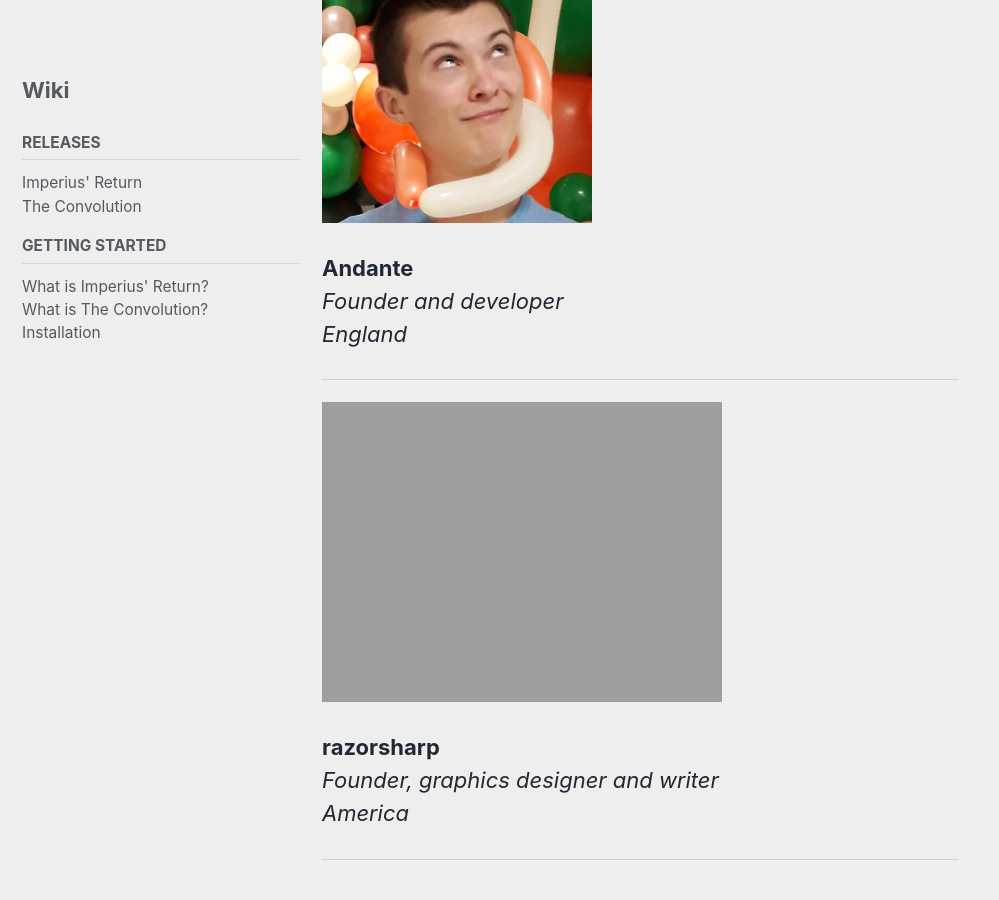
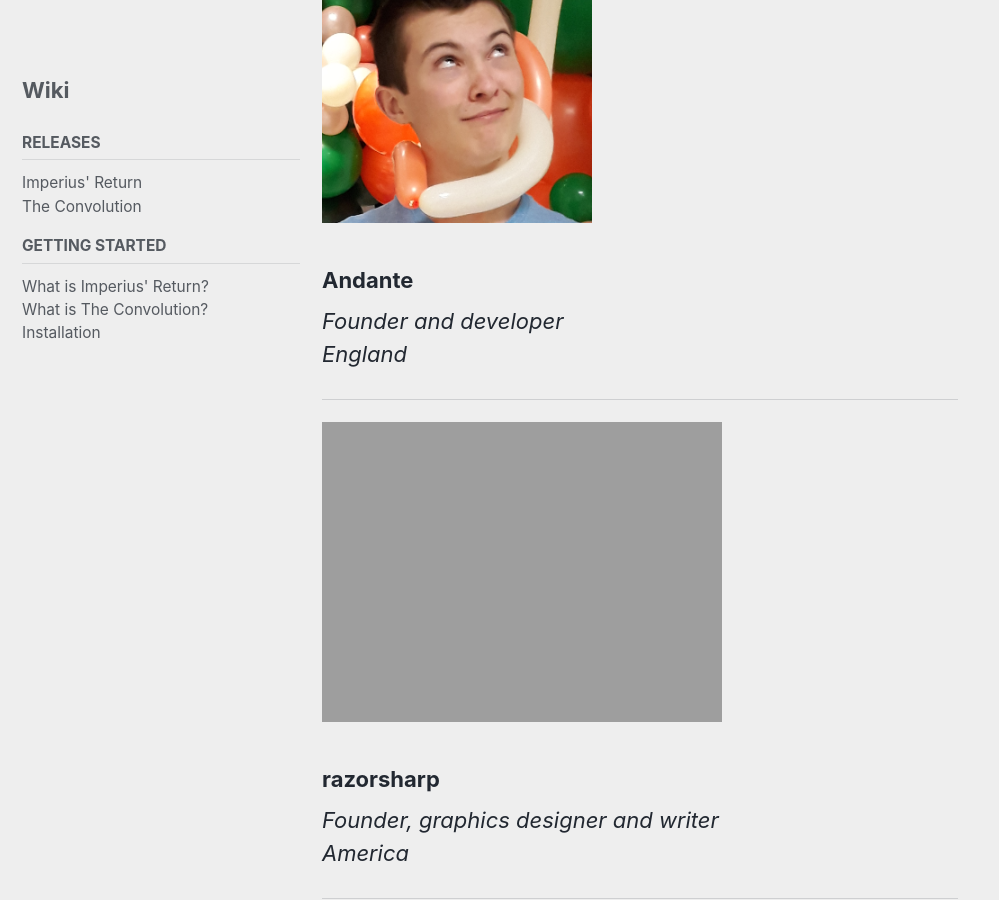
Before and after one commit to origami-games/origami-games.github.io, a Jekyll site: the page built from _posts/2019-04-09-the-team.md, in a window 1280 px wide and 900 px high, scrolled down 350 px. Shown: the whole window, without its empty margins (0-999 px from the left). Built offline with Jekyll 4.4.1, drawn with Linux system fonts in a browser that asks for light colours; cached includes are drawn as plain includes; nearby versions of some CDN libraries; our own code applies the rules of GitHub Pages for plain Markdown files.

```diff
--- a/_posts/2019-04-09-the-team.md
+++ b/_posts/2019-04-09-the-team.md
@@ -14,7 +14,7 @@ sidebar:
 
 ![andante.png](https://origami-games.github.io/assets/images/andante.png)
 
-**Andante**
+### **Andante**
 *Founder and developer*
 *England*
 
@@ -22,7 +22,7 @@ sidebar:
 
 ![razorsharp.png](https://origami-games.github.io/assets/images/razorsharp.png)
 
-**razorsharp**
+### **razorsharp**
 *Founder, graphics designer and writer*
 *America*
 
```
